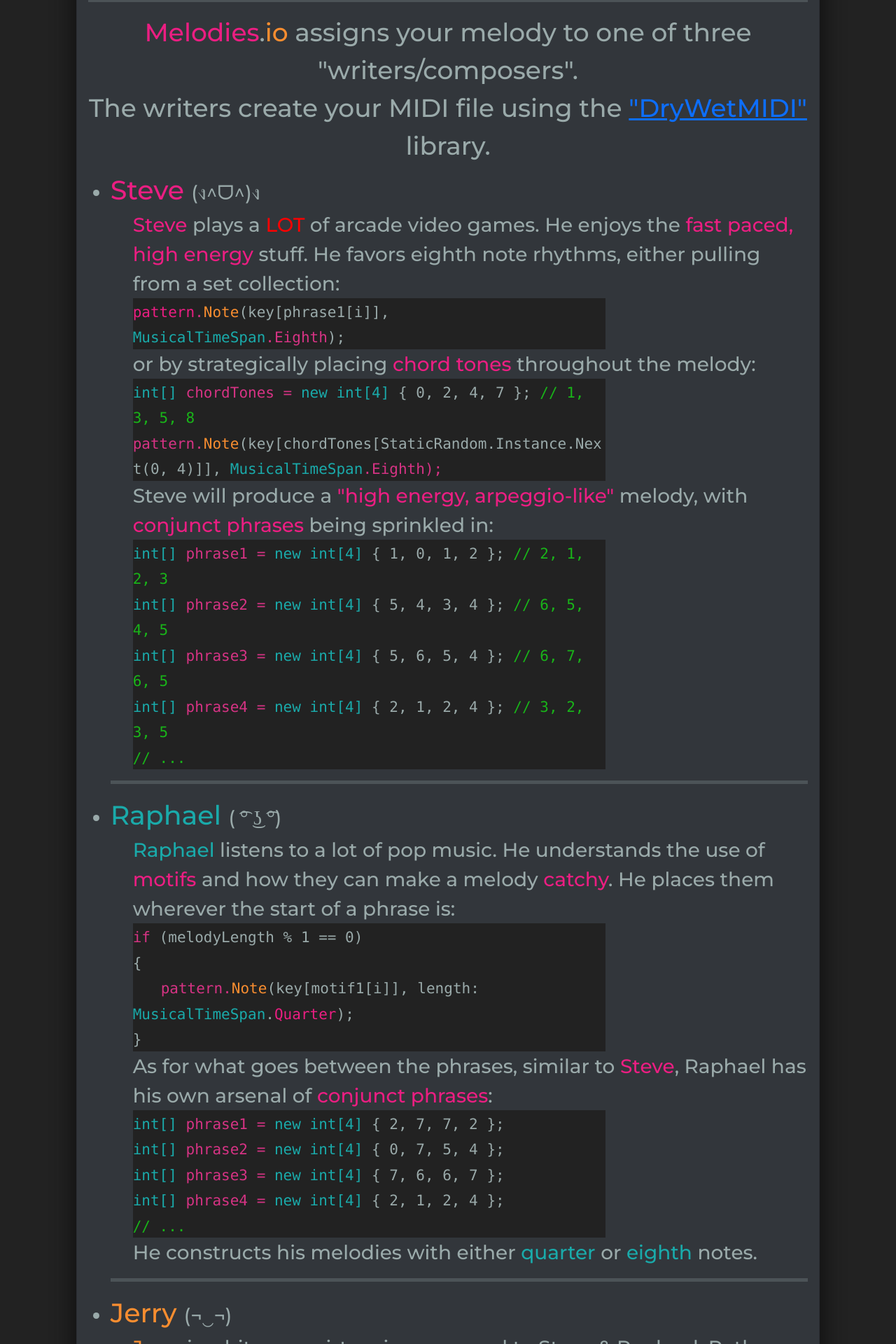
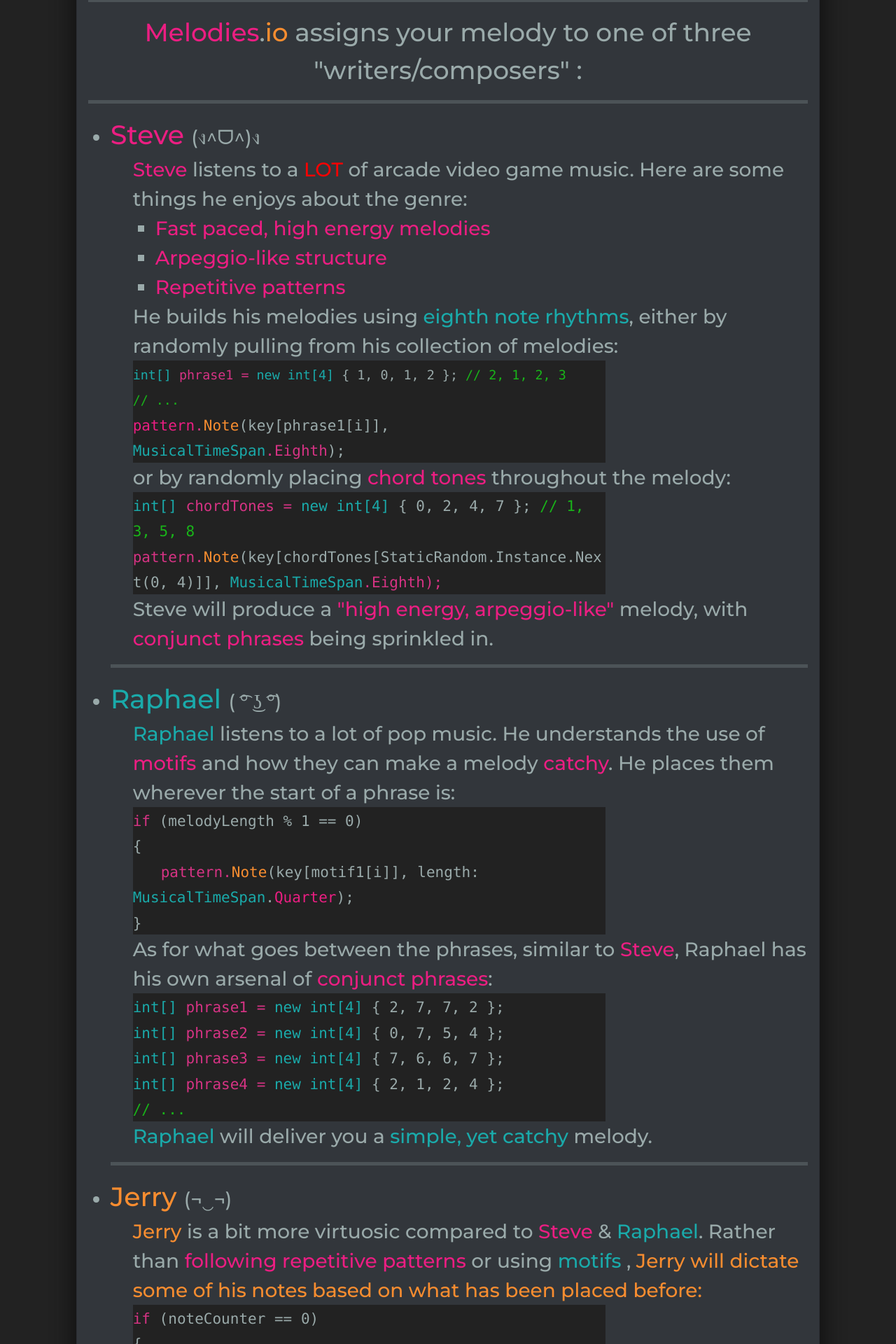
Before and after one commit to nateharrell123/Melody-Maker, a Vue app in the folder melody-maker/: page /About in a window 1280 px wide. Shown: the part 240-2160 px from the top of the page at 70% size. Built offline with nearby package versions, Linux system fonts and the light colour scheme.

Commit message:
how it works

```diff
--- a/melody-maker/src/views/About.vue
+++ b/melody-maker/src/views/About.vue
@@ -18,27 +18,40 @@
             </h1>
             <hr class="line" />
             <p class="card-title">
-              <span class="accent-color-pink">Melodies</span>.<span class="accent-color-orange">io</span> assigns your melody to one of three "writers/composers".
-              <br/>
-              The writers create your MIDI file using the <a href="https://github.com/melanchall/drywetmidi">"DryWetMIDI"</a> library.
+              <span class="accent-color-pink">Melodies</span>.<span class="accent-color-orange">io</span> assigns your melody to one of three "writers/composers" :
+              <!-- <br/>
+              The writers create your MIDI file using the <a href="https://github.com/melanchall/drywetmidi">"DryWetMIDI"</a> library. -->
             </p>
+            <hr class="line" />
             <ul>
               <li class="content-card-text"> <span class="writer2-text"> Steve </span>
                 (ง^ᗜ^)ง
               </li>
             <ul class="content-card-text">
-              <span class="accent-color-pink">Steve</span> plays a
+              <span class="accent-color-pink">Steve</span> listens to a
               <span class="accent-color-red"> LOT </span>
-              of arcade video games. He enjoys the <span class="accent-color-pink"> fast paced, high energy </span>
-              stuff.
-              He favors eighth note rhythms, either pulling from a set collection:
-              <br />
+              of arcade video game music.
+              Here are some things he enjoys about the genre:
+              <ul>
+                <li> <span class="accent-color-pink"> Fast paced, high energy melodies </span> </li>
+                <li> <span class="accent-color-pink"> Arpeggio-like structure </span> </li>
+                <li> <span class="accent-color-pink"> Repetitive patterns </span> </li>
+
+              </ul>
+              He builds his melodies using <span class="accent-color-blue">eighth note rhythms</span>, either by
+              randomly pulling from his collection of melodies:
               <body class="code-snippet">
               <code class="prettyprint">
+                <code>
+            <span class="accent-color-blue">int[] </span> phrase1 = <span class="accent-color-blue">new int[4]</span> <span class="accent-color-grey">{ 1, 0, 1, 2 };</span> <span class="accent-color-green">// 2, 1, 2, 3 </span>
+            <br/>
+            <span class="accent-color-green">// ...</span>
+            <br/>
+                </code>
                 <span class="accent-color-pink">pattern</span>.<span class="accent-color-orange">Note</span><span class="accent-color-grey">(key[phrase1[i]],</span> <span class="accent-color-blue">MusicalTimeSpan</span>.Eighth<span class="accent-color-grey">);</span>
               </code>
               </body>
-              or by strategically placing
+              or by randomly placing
               <span class="accent-color-pink"> chord tones </span>
               throughout the melody:
               <br />
@@ -48,20 +61,7 @@
                 pattern.<span class="accent-color-orange">Note</span><span class="accent-color-grey">(key[chordTones[StaticRandom.Instance.Next(0, 4)]], </span><span class="accent-color-blue">MusicalTimeSpan</span>.Eighth);
               </code>
               </body>
-              Steve will produce a <span class="accent-color-pink">"high energy, arpeggio-like"</span> melody, with <span class="accent-color-pink">conjunct phrases</span> being sprinkled in:
-              <body class="code-snippet">
-                <code>
-            <span class="accent-color-blue">int[] </span> phrase1 = <span class="accent-color-blue">new int[4]</span> <span class="accent-color-grey">{ 1, 0, 1, 2 };</span> <span class="accent-color-green">// 2, 1, 2, 3 </span>
-            <br/>
-            <span class="accent-color-blue">int[] </span> phrase2 = <span class="accent-color-blue">new int[4]</span> <span class="accent-color-grey">{ 5, 4, 3, 4 };</span> <span class="accent-color-green">// 6, 5, 4, 5 </span>
-            <br/>
-            <span class="accent-color-blue">int[] </span> phrase3 = <span class="accent-color-blue">new int[4]</span> <span class="accent-color-grey">{ 5, 6, 5, 4 };</span> <span class="accent-color-green">// 6, 7, 6, 5 </span>
-            <br/>
-            <span class="accent-color-blue">int[] </span> phrase4 = <span class="accent-color-blue">new int[4]</span> <span class="accent-color-grey">{ 2, 1, 2, 4 };</span> <span class="accent-color-green">// 3, 2, 3, 5 </span>
-            <br/>
-            <span class="accent-color-green">// ...</span>
-                </code>
-              </body>
+              Steve will produce a <span class="accent-color-pink">"high energy, arpeggio-like"</span> melody, with <span class="accent-color-pink">conjunct phrases</span> being sprinkled in.
             </ul>
             <hr class="line" />
               <li class="content-card-text"> <span class="writer1-text">Raphael </span>
@@ -97,7 +97,9 @@
                 <span class="accent-color-green">// ...</span>
               </code>
               </body>
-                He constructs his melodies with either <span class="accent-color-blue"> quarter </span> or <span class="accent-color-blue"> eighth </span> notes.
+              <!-- He constructs his melodies with either <span class="accent-color-blue"> quarter </span> or <span class="accent-color-blue"> eighth </span> notes. -->
+              <span class="accent-color-blue"> Raphael </span>
+              will deliver you a <span class="accent-color-blue"> simple, yet catchy </span> melody.
               </ul>
             <hr class="line" />
 
@@ -106,8 +108,8 @@
               </li>
               <ul class="content-card-text">
                 <span class="accent-color-orange"> Jerry </span>
-                is a bit more virtuosic compared to Steve & Raphael. Rather than determing rhythm
-                based on position, <span class="accent-color-blue">Jerry will dictate some of his notes based on what has been placed before: </span>
+                is a bit more virtuosic compared to <span class="accent-color-pink">Steve</span> & <span class="accent-color-blue">Raphael</span>. Rather than <span class="accent-color-pink">following repetitive patterns</span>
+                or using <span class="accent-color-blue"> motifs </span>, <span class="accent-color-orange">Jerry will dictate some of his notes based on what has been placed before: </span>
                 <body class="code-snippet">
                   <code>
                     if <span class="accent-color-grey">(noteCounter == 0)</span>
@@ -122,6 +124,8 @@
                         <span style="padding-right:35px;"/> noteCounter++;
                     <br/>
                     }
+                    <br/>
+                    <span class="accent-color-green"> // ... </span>
                     </span>
                   </code>
                 </body>
```
